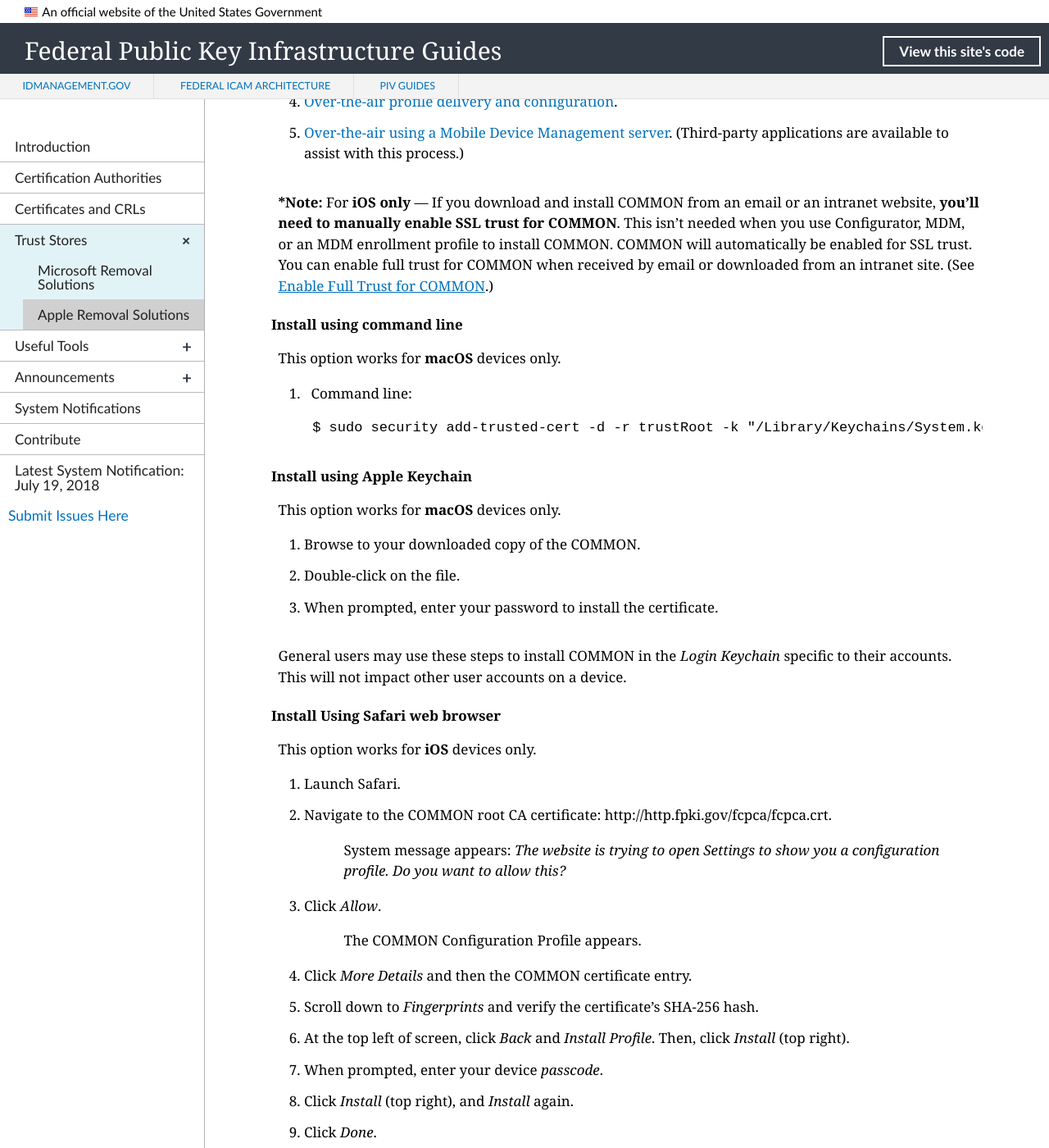
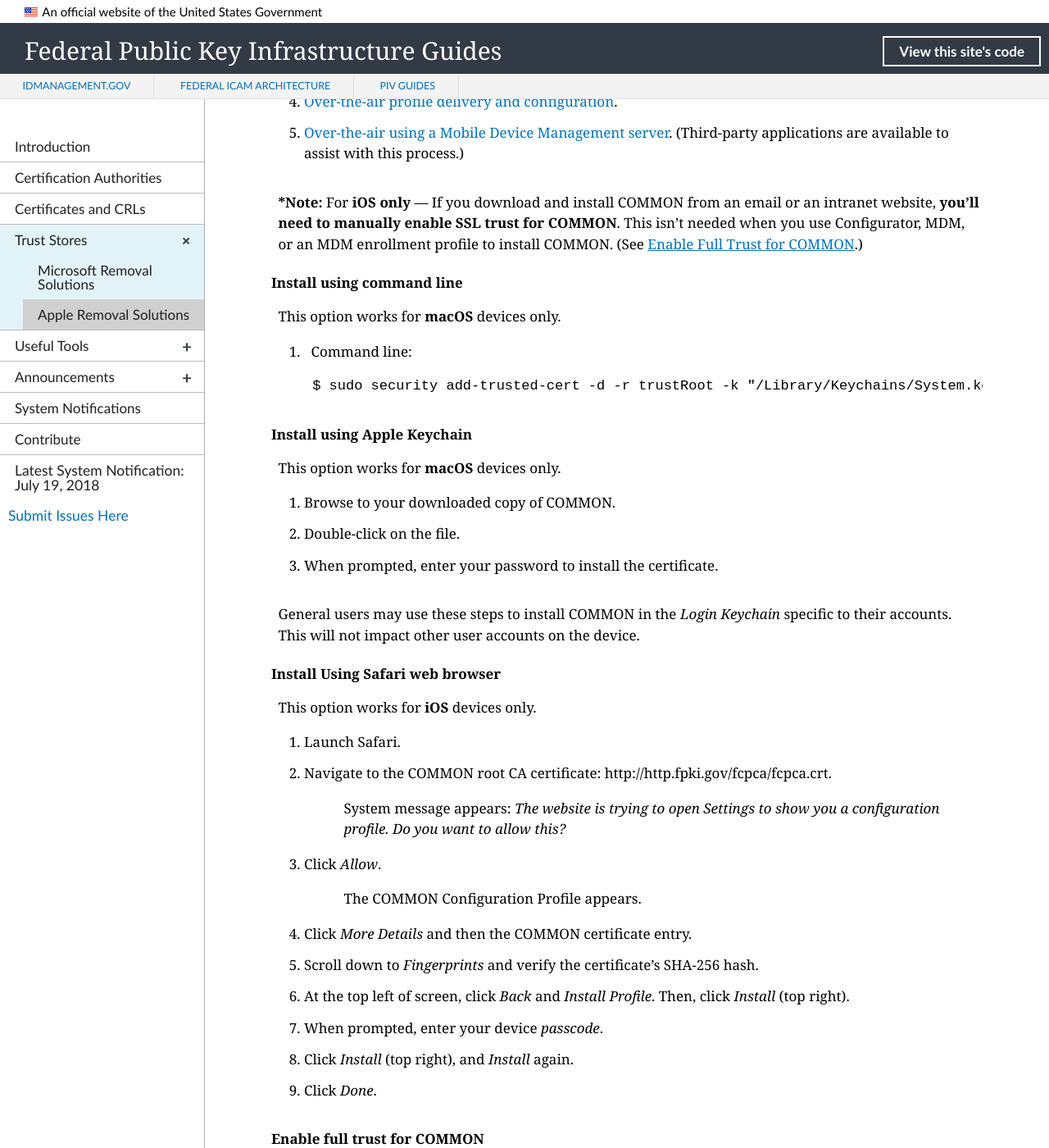
Before and after one commit to GSA/fpki-guides, a Jekyll site: the page built from _truststores/02_appl_removal_solutions.md, in a window 1280 px wide and 1400 px high, scrolled down 5454 px. Shown: the whole window at 82% size. Built offline with Jekyll 4.4.1, drawn with Linux system fonts in a browser that asks for light colours; nearby versions of some CDN libraries; library files that are not in the unit come from our copies; some of the changed text lies outside the part shown.

Commit message:
Update apple_trust_store_installation.md
final updates

```diff
--- a/_includes/apple_trust_store_installation.md
+++ b/_includes/apple_trust_store_installation.md
@@ -180,7 +180,7 @@ These options work for both **macOS and iOS** devices.
 4. [Over-the-air profile delivery and configuration](https://developer.apple.com/library/archive/documentation/NetworkingInternet/Conceptual/iPhoneOTAConfiguration/Introduction/Introduction.html#//apple_ref/doc/uid/TP40009505){:target="_blank"}.
 5. [Over-the-air using a Mobile Device Management server](https://developer.apple.com/library/archive/documentation/Miscellaneous/Reference/MobileDeviceManagementProtocolRef/6-MDM_Best_Practices/MDM_Best_Practices.html#//apple_ref/doc/uid/TP40017387-CH5-SW2){:target="_blank"}. (Third-party applications are available to assist with this process.)
 
-***Note:** For **iOS only**&nbsp;&mdash;&nbsp;If you download and install COMMON from an email or an intranet website, **you'll need to manually enable SSL trust for COMMON**. This isn't needed when you use Configurator, MDM, or an MDM enrollment profile to install COMMON. COMMON will automatically be enabled for SSL trust. You can enable full trust for COMMON when received by email or downloaded from an intranet site. (See [Enable Full Trust for COMMON](#enable-full-trust-for-common).)
+***Note:** For **iOS only**&nbsp;&mdash;&nbsp;If you download and install COMMON from an email or an intranet website, **you'll need to manually enable SSL trust for COMMON**. This isn't needed when you use Configurator, MDM, or an MDM enrollment profile to install COMMON. (See [Enable Full Trust for COMMON](#enable-full-trust-for-common).)
 
 
 #### Install using command line
@@ -196,11 +196,11 @@ This option works for **macOS** devices only.
 #### Install using Apple Keychain
 This option works for **macOS** devices only.
 
-1. Browse to your downloaded copy of the COMMON.
+1. Browse to your downloaded copy of COMMON.
 2. Double-click on the file.
 3. When prompted, enter your password to install the certificate.
 
-General users may use these steps to install COMMON in the _Login Keychain_ specific to their accounts. This will not impact other user accounts on a device.
+General users may use these steps to install COMMON in the _Login Keychain_ specific to their accounts. This will not impact other user accounts on the device.
 
 
 #### Install Using Safari web browser
```
Also changed, not shown: other parts of _includes/apple_trust_store_installation.md (+1 -1 lines).
